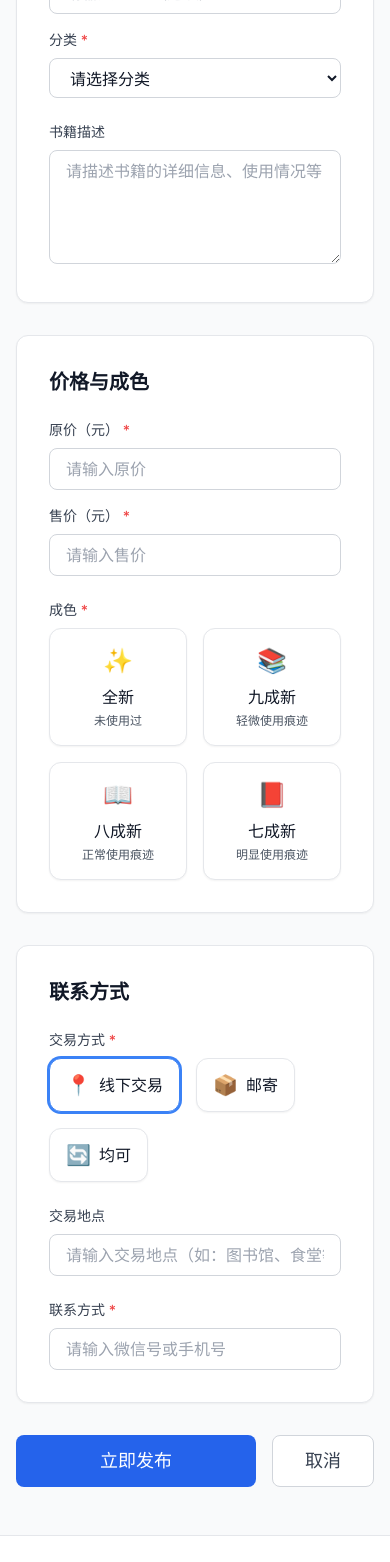
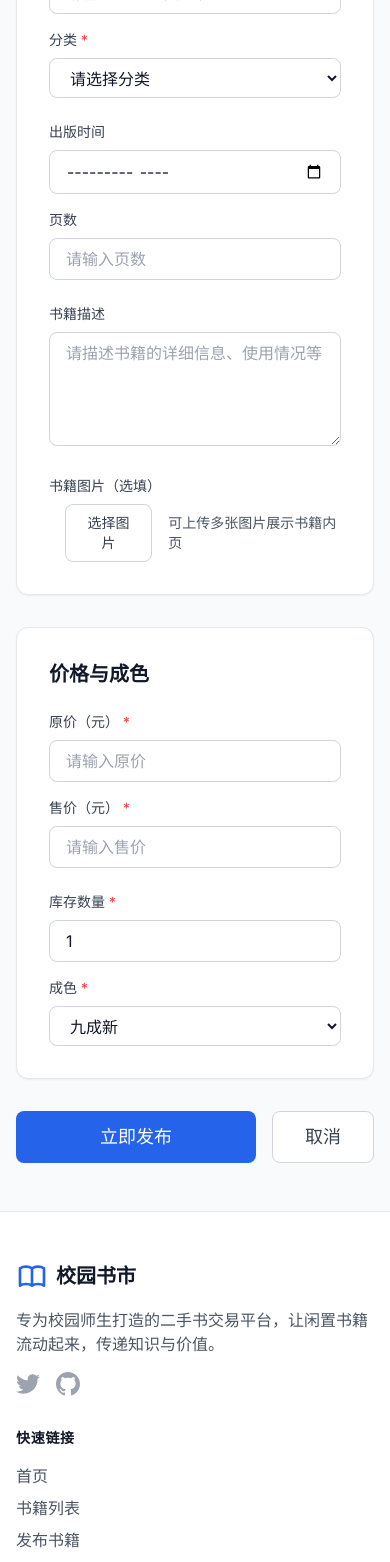
Before and after one commit to wetuhutu/BookMarket-WithSkills, a Vue app: page /publish in a window 390 px wide. Shown: the part 840-2402 px from the top of the page. Built offline with nearby package versions, Linux system fonts and the light colour scheme.

Commit message:
发布书籍

```diff
--- a/src/api/request.js
+++ b/src/api/request.js
@@ -11,6 +11,8 @@ request.interceptors.request.use(config => {
     config.headers.Authorization = `Bearer ${token}`
   }
   return config
+}, error => {
+  return Promise.reject(error)
 })
 
 request.interceptors.response.use(
--- a/src/views/Publish.vue
+++ b/src/views/Publish.vue
@@ -99,10 +99,34 @@
                 <label class="block text-sm font-medium text-gray-700 dark:text-gray-300 mb-2">
                   分类 <span class="text-red-500">*</span>
                 </label>
-                <select v-model="form.category" class="input" required>
+                <select v-model="form.categoryId" class="input" required>
                   <option value="">请选择分类</option>
-                  <option v-for="cat in categories" :key="cat" :value="cat">{{ cat }}</option>
+                  <option v-for="cat in categories" :key="cat.value" :value="cat.value">{{ cat.label }}</option>
                 </select>
+              </div>
+            </div>
+
+            <div class="grid grid-cols-1 md:grid-cols-2 gap-4">
+              <div>
+                <label class="block text-sm font-medium text-gray-700 dark:text-gray-300 mb-2">
+                  出版时间
+                </label>
+                <input
+                  v-model="form.publishDate"
+                  type="month"
+                  class="input"
+                >
+              </div>
+              <div>
+                <label class="block text-sm font-medium text-gray-700 dark:text-gray-300 mb-2">
+                  页数
+                </label>
+                <input
+                  v-model.number="form.pages"
+                  type="number"
+                  placeholder="请输入页数"
+                  class="input"
+                >
               </div>
             </div>
 
@@ -116,6 +140,52 @@
                 placeholder="请描述书籍的详细信息、使用情况等"
                 class="input"
               ></textarea>
+            </div>
+
+            <div>
+              <label class="block text-sm font-medium text-gray-700 dark:text-gray-300 mb-2">
+                书籍图片（选填）
+              </label>
+              <div class="flex items-center space-x-4">
+                <input
+                  ref="additionalImagesInput"
+                  type="file"
+                  accept="image/*"
+                  multiple
+                  class="hidden"
+                  @change="handleAdditionalImagesChange"
+                >
+                <button
+                  type="button"
+                  class="btn btn-secondary text-sm"
+                  @click="additionalImagesInput?.click()"
+                >
+                  选择图片
+                </button>
+                <p class="text-sm text-gray-600 dark:text-gray-400">可上传多张图片展示书籍内页</p>
+              </div>
+
+              <div v-if="imagePreviews.length > 0" class="mt-4 grid grid-cols-2 sm:grid-cols-3 md:grid-cols-4 gap-4">
+                <div
+                  v-for="(preview, index) in imagePreviews"
+                  :key="index"
+                  class="relative group"
+                >
+                  <img
+                    :src="preview"
+                    class="w-full h-24 object-cover rounded-lg border border-gray-200 dark:border-gray-700"
+                  >
+                  <button
+                    type="button"
+                    @click="removeImage(index)"
+                    class="absolute -top-2 -right-2 w-6 h-6 bg-red-500 text-white rounded-full flex items-center justify-center opacity-0 group-hover:opacity-100 transition-opacity"
+                  >
+                    <svg class="w-3 h-3" fill="none" stroke="currentColor" viewBox="0 0 24 24">
+                      <path stroke-linecap="round" stroke-linejoin="round" stroke-width="2" d="M6 18L18 6M6 6l12 12"></path>
+                    </svg>
+                  </button>
+                </div>
+              </div>
             </div>
           </div>
         </div>
@@ -158,101 +228,38 @@
               折扣：{{ Math.round((1 - form.price / form.originalPrice) * 100) }}% · 省 ¥{{ (form.originalPrice - form.price).toFixed(2) }}
             </p>
 
-            <div>
-              <label class="block text-sm font-medium text-gray-700 dark:text-gray-300 mb-2">
-                成色 <span class="text-red-500">*</span>
-              </label>
-              <div class="grid grid-cols-2 md:grid-cols-4 gap-4">
-                <label
-                  v-for="condition in conditions"
-                  :key="condition.value"
-                  :class="[
-                    'card p-4 cursor-pointer transition-all',
-                    form.condition === condition.value
-                      ? 'border-primary-500 ring-2 ring-primary-500'
-                      : 'hover:border-primary-300'
-                  ]"
+            <div class="grid grid-cols-1 md:grid-cols-2 gap-4">
+              <div>
+                <label class="block text-sm font-medium text-gray-700 dark:text-gray-300 mb-2">
+                  库存数量 <span class="text-red-500">*</span>
+                </label>
+                <input
+                  v-model.number="form.stock"
+                  type="number"
+                  min="1"
+                  placeholder="请输入库存数量"
+                  class="input"
+                  required
                 >
-                  <input
-                    v-model="form.condition"
-                    :value="condition.value"
-                    type="radio"
-                    class="hidden"
-                  >
-                  <div class="text-center">
-                    <div class="text-2xl mb-2">{{ condition.icon }}</div>
-                    <div class="font-medium text-gray-900 dark:text-white">{{ condition.label }}</div>
-                    <div class="text-xs text-gray-600 dark:text-gray-400 mt-1">{{ condition.desc }}</div>
-                  </div>
+              </div>
+              <div>
+                <label class="block text-sm font-medium text-gray-700 dark:text-gray-300 mb-2">
+                  成色 <span class="text-red-500">*</span>
                 </label>
+                <select v-model="form.condition" class="input" required>
+                  <option value="">请选择成色</option>
+                  <option v-for="condition in conditions" :key="condition.value" :value="condition.value">
+                    {{ condition.label }}
+                  </option>
+                </select>
               </div>
             </div>
           </div>
         </div>
 
-        <div class="card p-8">
-          <h2 class="text-xl font-semibold text-gray-900 dark:text-white mb-6">联系方式</h2>
-
-          <div class="space-y-6">
-            <div>
-              <label class="block text-sm font-medium text-gray-700 dark:text-gray-300 mb-2">
-                交易方式 <span class="text-red-500">*</span>
-              </label>
-              <div class="flex flex-wrap gap-4">
-                <label
-                  v-for="method in tradeMethods"
-                  :key="method.value"
-                  :class="[
-                    'card px-4 py-3 cursor-pointer transition-all',
-                    form.tradeMethod === method.value
-                      ? 'border-primary-500 ring-2 ring-primary-500'
-                      : 'hover:border-primary-300'
-                  ]"
-                >
-                  <input
-                    v-model="form.tradeMethod"
-                    :value="method.value"
-                    type="radio"
-                    class="hidden"
-                  >
-                  <div class="flex items-center space-x-2">
-                    <span class="text-xl">{{ method.icon }}</span>
-                    <span class="font-medium text-gray-900 dark:text-white">{{ method.label }}</span>
-                  </div>
-                </label>
-              </div>
-            </div>
-
-            <div>
-              <label class="block text-sm font-medium text-gray-700 dark:text-gray-300 mb-2">
-                交易地点
-              </label>
-              <input
-                v-model="form.location"
-                type="text"
-                placeholder="请输入交易地点（如：图书馆、食堂等）"
-                class="input"
-              >
-            </div>
-
-            <div>
-              <label class="block text-sm font-medium text-gray-700 dark:text-gray-300 mb-2">
-                联系方式 <span class="text-red-500">*</span>
-              </label>
-              <input
-                v-model="form.contact"
-                type="text"
-                placeholder="请输入微信号或手机号"
-                class="input"
-                required
-              >
-            </div>
-          </div>
-        </div>
-
         <div class="flex space-x-4">
-          <button type="submit" class="flex-1 btn btn-primary text-lg py-3">
-            立即发布
+          <button type="submit" class="flex-1 btn btn-primary text-lg py-3" :disabled="submitting">
+            {{ submitting ? '发布中...' : '立即发布' }}
           </button>
           <button type="button" class="btn btn-secondary text-lg px-8" @click="handleCancel">
             取消
@@ -266,60 +273,137 @@
 <script setup>
 import { ref } from 'vue'
 import { useRouter } from 'vue-router'
+import { uploadFile, createBook } from '@/api/index'
 
 const router = useRouter()
 
 const fileInput = ref(null)
+const additionalImagesInput = ref(null)
+const imagePreviews = ref([])
+const submitting = ref(false)
 
 const form = ref({
   cover: '',
   title: '',
   author: '',
   publisher: '',
-  isbn: '',
-  category: '',
-  description: '',
+  publishDate: '',
+  pages: null,
+  categoryId: '',
+  condition: '九成新',
+  price: '',
   originalPrice: '',
-  price: '',
-  condition: '',
-  tradeMethod: 'offline',
-  location: '',
-  contact: ''
+  stock: 1,
+  images: [],
+  description: ''
 })
 
-const categories = ['教材教辅', '文学小说', '计算机', '经管', '外语', '其他']
+const categories = [
+  { value: 'textbook', label: '教材教辅' },
+  { value: 'novel', label: '文学小说' },
+  { value: 'computer', label: '计算机' },
+  { value: 'management', label: '经管' },
+  { value: 'language', label: '外语' },
+  { value: 'other', label: '其他' }
+]
 
 const conditions = [
-  { value: '全新', label: '全新', icon: '✨', desc: '未使用过' },
-  { value: '九成新', label: '九成新', icon: '📚', desc: '轻微使用痕迹' },
-  { value: '八成新', label: '八成新', icon: '📖', desc: '正常使用痕迹' },
-  { value: '七成新', label: '七成新', icon: '📕', desc: '明显使用痕迹' }
-]
-
-const tradeMethods = [
-  { value: 'offline', label: '线下交易', icon: '📍' },
-  { value: 'online', label: '邮寄', icon: '📦' },
-  { value: 'both', label: '均可', icon: '🔄' }
+  { value: '全新', label: '全新' },
+  { value: '九成新', label: '九成新' },
+  { value: '八成新', label: '八成新' },
+  { value: '七成新', label: '七成新' },
+  { value: '六成新', label: '六成新' }
 ]
 
 const triggerFileInput = () => {
   fileInput.value?.click()
 }
 
-const handleFileChange = (event) => {
+const handleFileChange = async (event) => {
   const file = event.target.files[0]
-  if (file) {
-    const reader = new FileReader()
-    reader.onload = (e) => {
-      form.value.cover = e.target.result
-    }
-    reader.readAsDataURL(file)
+  if (!file) {
+    return
+  }
+
+  try {
+    submitting.value = true
+    const response = await uploadFile(file, 'cover')
+    form.value.cover = response.data
+  } catch (error) {
+    console.error('封面上传失败:', error)
+    alert('封面上传失败，请重试')
+  } finally {
+    submitting.value = false
   }
 }
 
-const handleSubmit = () => {
-  alert('书籍发布成功！')
-  router.push('/books')
+const handleAdditionalImagesChange = async (event) => {
+  const files = Array.from(event.target.files)
+  if (files.length === 0) {
+    return
+  }
+
+  try {
+    submitting.value = true
+    for (const file of files) {
+      const response = await uploadFile(file, 'image')
+      form.value.images.push(response.data)
+      imagePreviews.value.push(response.data)
+    }
+  } catch (error) {
+    console.error('图片上传失败:', error)
+    alert('图片上传失败，请重试')
+  } finally {
+    submitting.value = false
+  }
+}
+
+const removeImage = (index) => {
+  form.value.images.splice(index, 1)
+  imagePreviews.value.splice(index, 1)
+}
+
+const handleSubmit = async () => {
+  if (!form.value.title || !form.value.author || !form.value.categoryId ||
+      !form.value.condition || !form.value.price || !form.value.originalPrice ||
+      !form.value.cover) {
+    alert('请填写所有必填项')
+    return
+  }
+
+  try {
+    submitting.value = true
+    const bookData = {
+      title: form.value.title,
+      author: form.value.author,
+      isbn: form.value.isbn || undefined,
+      publisher: form.value.publisher || undefined,
+      publishDate: form.value.publishDate || undefined,
+      pages: form.value.pages || undefined,
+      categoryId: form.value.categoryId,
+      condition: form.value.condition,
+      price: parseFloat(form.value.price),
+      originalPrice: parseFloat(form.value.originalPrice),
+      stock: parseInt(form.value.stock) ||1,
+      cover: form.value.cover,
+      images: form.value.images,
+      description: form.value.description || undefined
+    }
+
+    const response = await createBook(bookData)
+
+    if (response.code === 200) {
+      alert('书籍发布成功！')
+      router.push('/books')
+    } else {
+      alert(response.message || '发布失败')
+    }
+  } catch (error) {
+    console.error('发布书籍失败:', error)
+    alert(error.response?.data?.message || '发布失败，请重试')
+  } finally {
+    submitting.value = false
+  }
 }
 
 const handleCancel = () => {
```
Also changed, not shown: src/api/index.js (+3 -5 lines), .trae/config/api-test-config.json, .trae/skills/backend-api-tester/SKILL.md, 3 other files (tests, documents, lock files or other folders).
